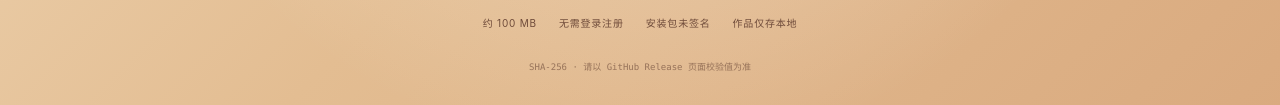
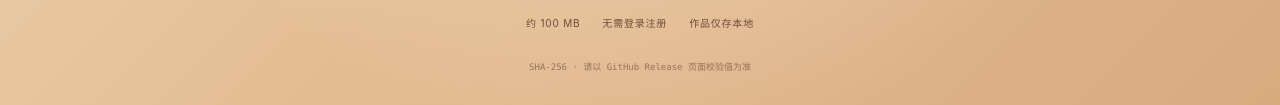
Before and after one commit to qianqianlaifeng/daydream-bookhouse, a plain HTML site: page index.html in a window 1280 px wide. Shown: the part 5145-5250 px from the top of the page. Drawn offline with Linux system fonts and the light colour scheme.

Commit message:
Update Daydream Book House website

```diff
--- a/index.html
+++ b/index.html
@@ -648,7 +648,7 @@
         <h2>下一个故事，<br />从这里翻页。</h2>
         <p>选择本地工作目录，配置你的模型，然后让智能体陪你完成从灵感到定稿的每一步。</p>
         <a class="btn" href="https://github.com/qianqianlaifeng/daydream-bookhouse/releases/download/v1.9.0/Daydream-Book-House-1.9.0-win-x64.exe"><svg width="18" height="18" viewBox="0 0 24 24" fill="none" stroke="currentColor" stroke-width="1.8" aria-hidden="true"><path d="M12 3v12m-5-5 5 5 5-5M5 21h14"/></svg><span>获取白日梦书屋</span></a>
-        <div class="download-info"><span>约 100 MB</span><span>无需登录注册</span><span>安装包未签名</span><span>作品仅存本地</span></div>
+        <div class="download-info"><span>约 100 MB</span><span>无需登录注册</span><span>作品仅存本地</span></div>
         <div class="download-hash">SHA-256 · 请以 GitHub Release 页面校验值为准</div>
       </div>
     </section>
```
